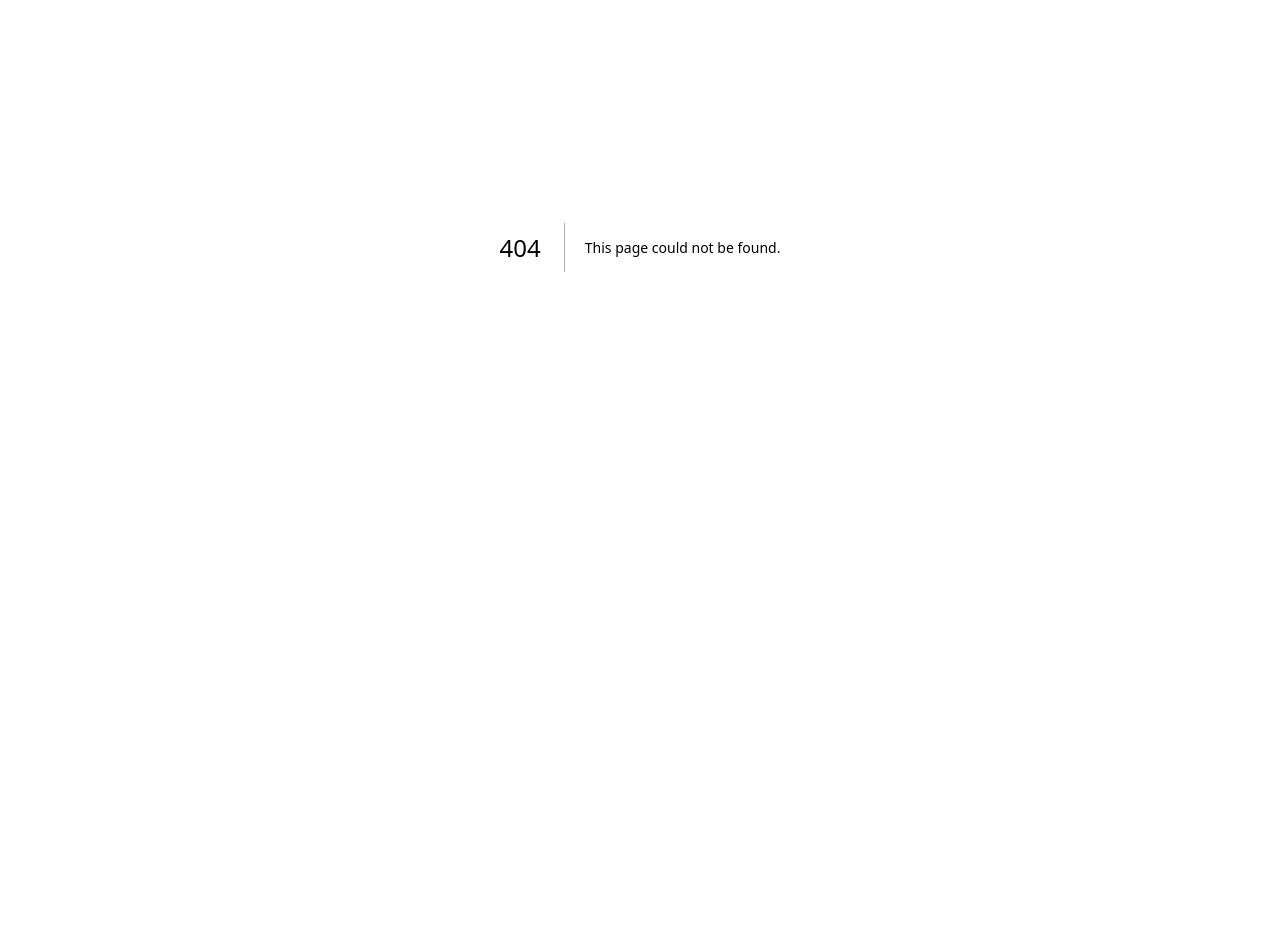
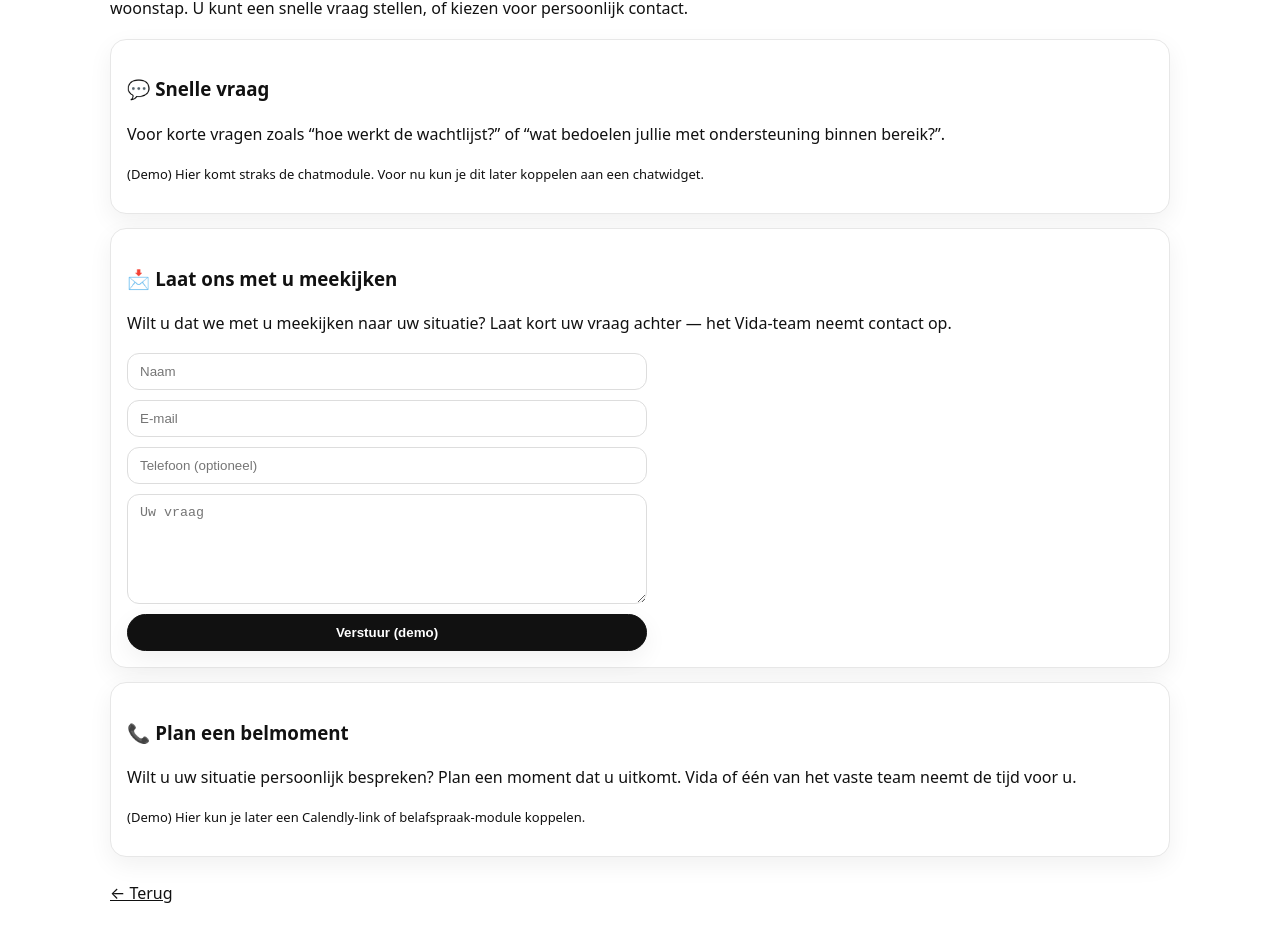
Before and after one commit to 4gcnny5cxp-dot/VitaWoon-demo-clean, a Next.js app: page /vida in a window 1280 px wide. Before the commit this address had no page. Shown: the part 220-1162 px from the top of the page. Before the commit the page ends 868 px from the top, so only its background shows below. Built offline with nearby package versions, Linux system fonts and the light colour scheme.

Commit message:
Create vida.tsx

```diff
--- /dev/null
+++ b/pages/vida.tsx
@@ -0,0 +1,52 @@
+export default function Vida() {
+  return (
+    <main>
+      <div className="container">
+        <h1>Vida</h1>
+        <p className="muted" style={{ maxWidth: 900, lineHeight: 1.7 }}>
+          Vida is het gezicht van het vaste begeleidteam van VitaWoon. Wij denken onafhankelijk met u mee bij uw volgende woonstap.
+          U kunt een snelle vraag stellen, of kiezen voor persoonlijk contact.
+        </p>
+
+        <div className="card" style={{ marginTop: 14 }}>
+          <h3>💬 Snelle vraag</h3>
+          <p className="muted" style={{ lineHeight: 1.6 }}>
+            Voor korte vragen zoals “hoe werkt de wachtlijst?” of “wat bedoelen jullie met ondersteuning binnen bereik?”.
+          </p>
+          <p className="muted" style={{ fontSize: 13 }}>
+            (Demo) Hier komt straks de chatmodule. Voor nu kun je dit later koppelen aan een chatwidget.
+          </p>
+        </div>
+
+        <div className="card" id="meekijken" style={{ marginTop: 14 }}>
+          <h3>📩 Laat ons met u meekijken</h3>
+          <p className="muted" style={{ lineHeight: 1.6 }}>
+            Wilt u dat we met u meekijken naar uw situatie? Laat kort uw vraag achter — het Vida-team neemt contact op.
+          </p>
+
+          <div style={{ display: "grid", gap: 10, maxWidth: 520 }}>
+            <input placeholder="Naam" style={{ padding: "10px 12px", borderRadius: 12, border: "1px solid #ddd" }} />
+            <input placeholder="E-mail" style={{ padding: "10px 12px", borderRadius: 12, border: "1px solid #ddd" }} />
+            <input placeholder="Telefoon (optioneel)" style={{ padding: "10px 12px", borderRadius: 12, border: "1px solid #ddd" }} />
+            <textarea placeholder="Uw vraag" style={{ padding: "10px 12px", borderRadius: 12, border: "1px solid #ddd", minHeight: 110 }} />
+            <button className="btn btnPrimary" style={{ cursor: "pointer" }}>Verstuur (demo)</button>
+          </div>
+        </div>
+
+        <div className="card" id="bellen" style={{ marginTop: 14 }}>
+          <h3>📞 Plan een belmoment</h3>
+          <p className="muted" style={{ lineHeight: 1.6 }}>
+            Wilt u uw situatie persoonlijk bespreken? Plan een moment dat u uitkomt. Vida of één van het vaste team neemt de tijd voor u.
+          </p>
+          <p className="muted" style={{ fontSize: 13 }}>
+            (Demo) Hier kun je later een Calendly-link of belafspraak-module koppelen.
+          </p>
+        </div>
+
+        <p style={{ marginTop: 24 }}>
+          <a href="/" style={{ textDecoration: "underline" }}>← Terug</a>
+        </p>
+      </div>
+    </main>
+  );
+}
```
